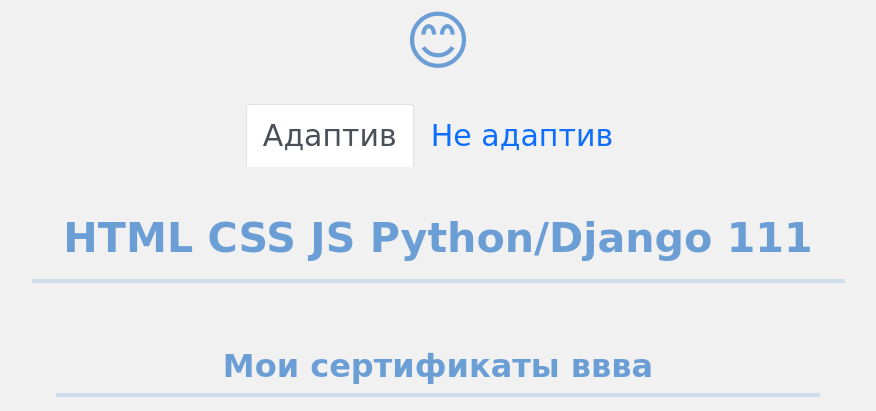
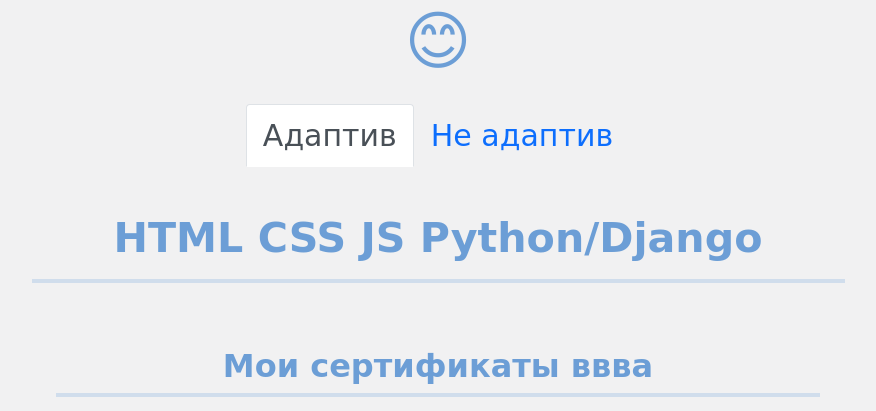
Before and after one commit to drhtka/portfolio, a Django app: template personal_portfolio/templates/personal_portfolio/home.html in a window 1280 px wide. Shown: the part 643-1054 px from the top of the page, without its empty margins (202-1078 px from the left). Run offline with Django 3.2, Linux system fonts and the light colour scheme; the template is opened without the code that fills it, so the values that code supplies are empty; some libraries are stand-ins or nearby versions.

```diff
--- a/personal_portfolio/templates/personal_portfolio/home.html
+++ b/personal_portfolio/templates/personal_portfolio/home.html
@@ -44,7 +44,7 @@
     <div class="tab-content" id="myTabContent">
         <div class="tab-pane fade show active" id="home" role="tabpanel" aria-labelledby="home-tab">
             <div class="container col-md-9">
-                <h2 class="mt-5 font_work_main text-center">HTML CSS JS Python/Django 111</h2>
+                <h2 class="mt-5 font_work_main text-center">HTML CSS JS Python/Django</h2>
                 <hr class="hr-work">
                     <div class="row">
                         {% for project in projects %}
--- a/templates/base.html
+++ b/templates/base.html
@@ -23,7 +23,7 @@
 </head>
 
 <body class="my_body">
-<div class="layer">layer</div>
+<div class="layer"></div>
 {% comment %}
 <!--{#<style>#}-->
 <!--{#    .navbar-nav .nav-link {#}-->
```
Also changed, not shown: static/personal_portfolio/img/1.jpg.
